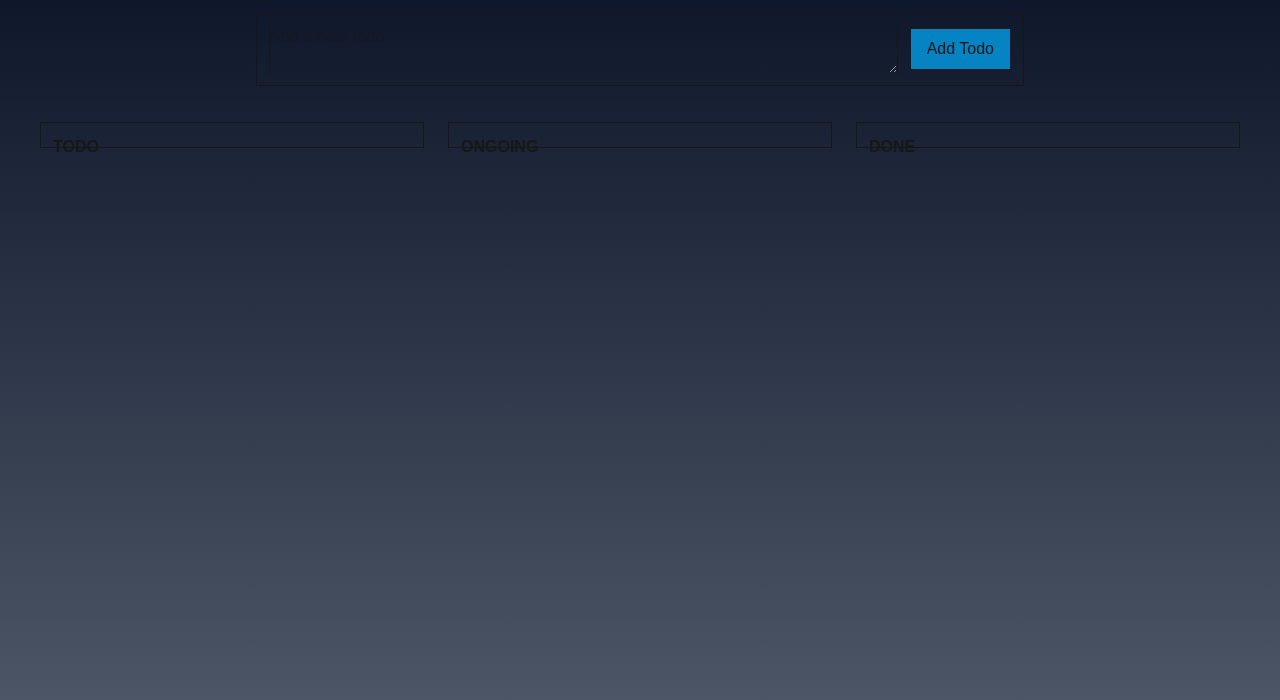
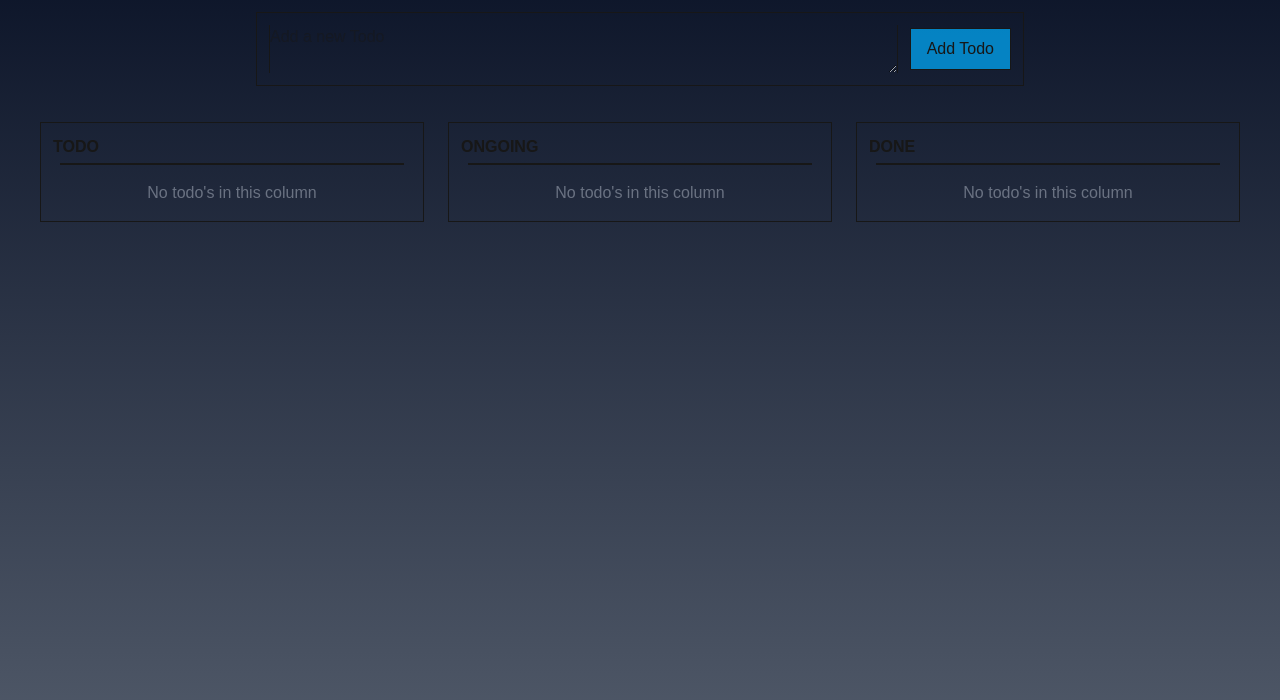
Before and after one commit to Radoslav-Marinovv/todo-next-zustand, a Next.js app: page / in a window 1280 px wide. Shown: the top 700 px of the page. Built offline with nearby package versions, Linux system fonts and the light colour scheme.

Commit message:
refactor: enhance layout styling in TodoList component

```diff
--- a/app/components/TodoList/TodoList.tsx
+++ b/app/components/TodoList/TodoList.tsx
@@ -21,14 +21,20 @@ export default function TodoList({ todos, groupTitle }: TodoListProps) {
     <div
       onDragEnter={handleDragOver}
       onDragEnd={clearDrag}
-      className="flex flex-col gap-4 lg:w-[30%] lg:max-w-[30%] border">
+      className="flex flex-col gap-4 lg:w-[30%] min-h-12 lg:max-w-[30%] border">
       <h2 className="relative top-3 left-3 font-semibold">{groupTitle}</h2>
+      <div className="border w-[90%] self-center"></div>
       {todos && todos.map((todo: Todo) => (
         <Task
           key={todo.id}
           {...todo}
         />
-      ))}
+      ))
+      }
+      {todos.length === 0 &&
+        <div className="mb-4">
+          <p className="text-center text-gray-500">No todo&#39;s in this column</p>
+        </div>}
     </div>
   );
 }
```
